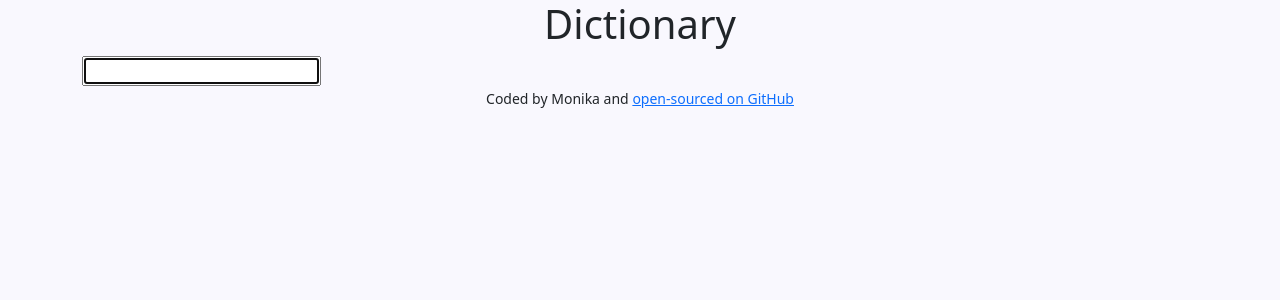
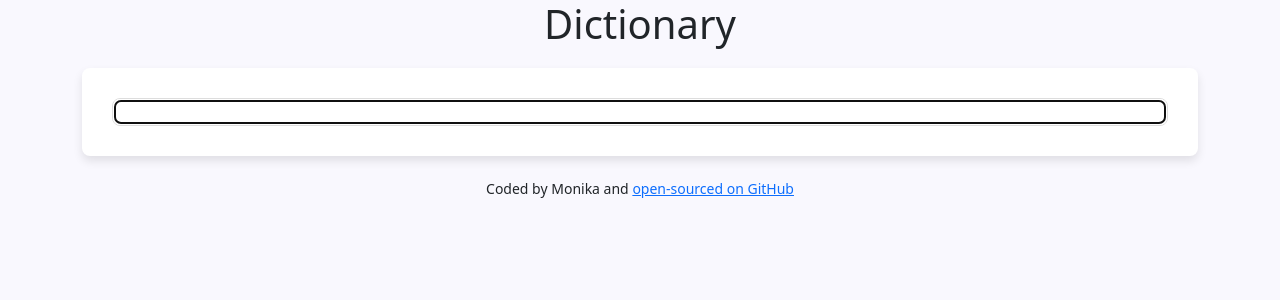
Before and after one commit to la-coccinelle/dictionary-project, a React (Create React App) app: page / in a window 1280 px wide. Shown: the top 300 px of the page. Built offline with nearby package versions, Linux system fonts and the light colour scheme.

Commit message:
Added some styling in Dictionary component

```diff
--- a/src/Dictionary.css
+++ b/src/Dictionary.css
@@ -0,0 +1,15 @@
+.Dictionary section {
+  background-color: white;
+  padding: 30px;
+  border-radius: 8px;
+  box-shadow: 0 5px 10px rgba(0 0 0/ 10%);
+  margin: 20px 0;
+}
+
+.Dictionary input {
+  width: 100%;
+  padding: 6x 4px;
+  border-radius: 8px;
+  border: 1px solid #ddd;
+  color: #333;
+}
```
